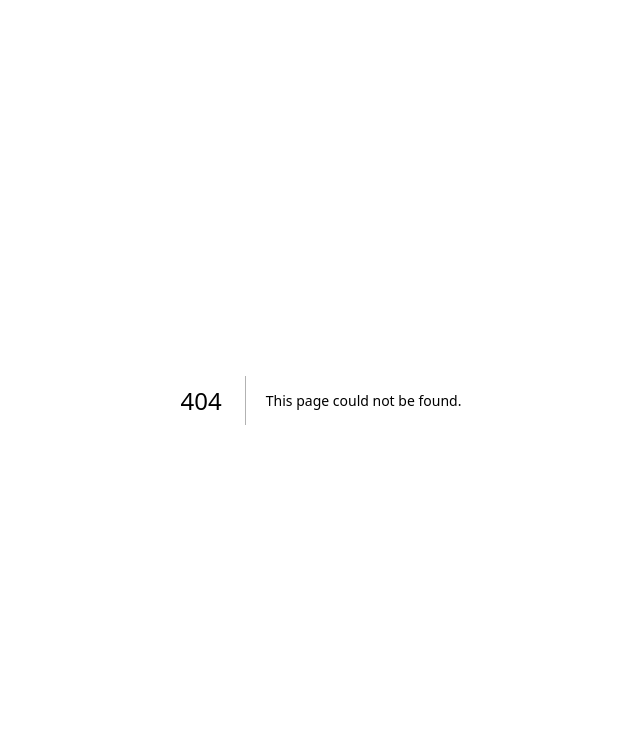
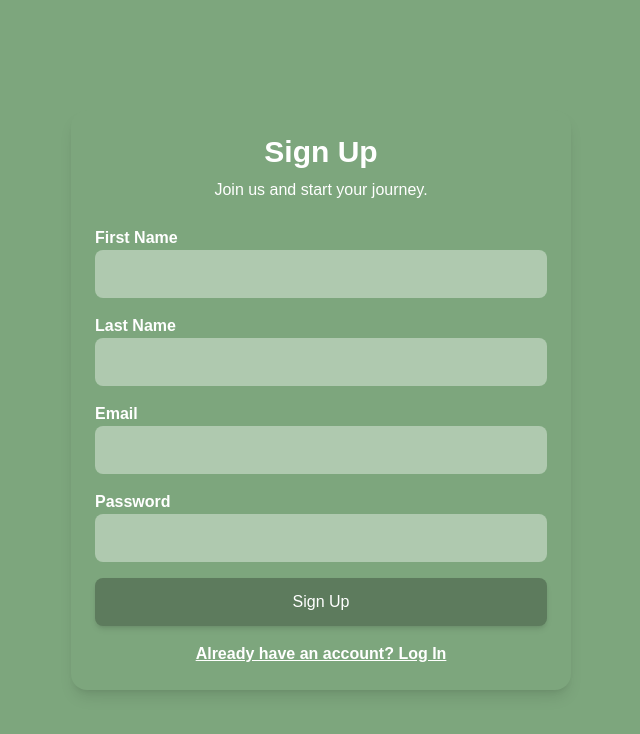
Before and after one commit to trandinh1/Matchathon, a Next.js app in the folder matchathon/: page /signup in a window 1280 px wide. Before the commit this address had no page. Shown: the top 734 px of the page, without its empty margins (319-959 px from the left). Built offline with nearby package versions, Linux system fonts and the light colour scheme.

Commit message:
login and signup page

```diff
--- /dev/null
+++ b/matchathon/app/login/page.tsx
@@ -0,0 +1,71 @@
+'use client';
+
+import { useState } from "react";
+import { useRouter } from "next/navigation";
+
+const LoginPage = () => {
+    const [email, setEmail] = useState("");
+    const [password, setPassword] = useState("");
+    const [error, setError] = useState("");
+    const router = useRouter();
+
+    const handleLogin = async (e: React.FormEvent) => {
+      e.preventDefault();
+      setError("");
+
+      try {
+        const response = await fetch("/api/auth/login", {
+          method: "POST",
+          headers: { "Content-Type": "application/json" },
+          body: JSON.stringify({ email, password }),
+        });
+
+        const data = await response.json();
+        if (!response.ok) throw new Error(data.message || "Login failed");
+
+        router.push("/page");
+      } catch (err: any) {
+        setError(err.message);
+      }
+    };
+
+    return (
+      <div className="flex min-h-screen items-center justify-center bg-[#7DA67D]">
+        <div className="w-[500px] p-6 shadow-lg rounded-2xl bg-[#7DA67D] border-none text-center">
+          <h2 className="text-white text-[64px] font-normal font-['Jua']">Welcome back!</h2>
+          <p className="text-white mb-6">Your perfect blend of teammates awaits.</p>
+          {error && <p className="text-red-500 text-center">{error}</p>}
+          <form onSubmit={handleLogin} className="space-y-4">
+            <div className="text-left">
+              <label className="text-white font-semibold">Email</label>
+              <input
+                type="email"
+                className="w-full p-3 rounded-lg bg-[#AFC9AF] border-none text-gray-900"
+                value={email}
+                onChange={(e) => setEmail(e.target.value)}
+                required
+              />
+            </div>
+            <div className="text-left">
+              <label className="text-white font-semibold">Password</label>
+              <input
+                type="password"
+                className="w-full p-3 rounded-lg bg-[#AFC9AF] border-none text-gray-900"
+                value={password}
+                onChange={(e) => setPassword(e.target.value)}
+                required
+              />
+            </div>
+            <button type="submit" className="w-full bg-[#5D7B5D] text-white py-3 rounded-lg shadow-md">
+              Log In
+            </button>
+          </form>
+          <p className="mt-4 text-white">
+            <a href="/signup" className="underline font-semibold">New to Matchathon? Sign Up</a>
+          </p>
+        </div>
+      </div>
+    );
+  };
+
+  export default LoginPage;
--- /dev/null
+++ b/matchathon/app/signup/page.tsx
@@ -0,0 +1,93 @@
+'use client';
+
+import { useState } from "react";
+import { useRouter } from "next/navigation";
+
+const SignupPage = () => {
+  const [firstName, setFirstName] = useState("");
+  const [lastName, setLastName] = useState("");
+  const [email, setEmail] = useState("");
+  const [password, setPassword] = useState("");
+  const [error, setError] = useState("");
+  const router = useRouter();
+
+  const handleSignup = async (e: React.FormEvent) => {
+    e.preventDefault();
+    setError("");
+
+    try {
+      const response = await fetch("/api/auth/register", {
+        method: "POST",
+        headers: { "Content-Type": "application/json" },
+        body: JSON.stringify({ firstName, lastName, email, password }),
+      });
+
+      const data = await response.json();
+      if (!response.ok) throw new Error(data.message || "Signup failed");
+
+      router.push("/dashboard");
+    } catch (err: any) {
+      setError(err.message);
+    }
+  };
+
+  return (
+    <div className="flex min-h-screen items-center justify-center bg-[#7DA67D]">
+      <div className="w-[500px] p-6 shadow-lg rounded-2xl bg-[#7DA67D] border-none text-center">
+        <h2 className="text-3xl font-bold text-white mb-2">Sign Up</h2>
+        <p className="text-white mb-6">Join us and start your journey.</p>
+        {error && <p className="text-red-500 text-center">{error}</p>}
+        <form onSubmit={handleSignup} className="space-y-4">
+          <div className="text-left">
+            <label className="text-white font-semibold">First Name</label>
+            <input
+              type="text"
+              className="w-full p-3 rounded-lg bg-[#AFC9AF] border-none text-gray-900"
+              value={firstName}
+              onChange={(e) => setFirstName(e.target.value)}
+              required
+            />
+          </div>
+          <div className="text-left">
+            <label className="text-white font-semibold">Last Name</label>
+            <input
+              type="text"
+              className="w-full p-3 rounded-lg bg-[#AFC9AF] border-none text-gray-900"
+              value={lastName}
+              onChange={(e) => setLastName(e.target.value)}
+              required
+            />
+          </div>
+          <div className="text-left">
+            <label className="text-white font-semibold">Email</label>
+            <input
+              type="email"
+              className="w-full p-3 rounded-lg bg-[#AFC9AF] border-none text-gray-900"
+              value={email}
+              onChange={(e) => setEmail(e.target.value)}
+              required
+            />
+          </div>
+          <div className="text-left">
+            <label className="text-white font-semibold">Password</label>
+            <input
+              type="password"
+              className="w-full p-3 rounded-lg bg-[#AFC9AF] border-none text-gray-900"
+              value={password}
+              onChange={(e) => setPassword(e.target.value)}
+              required
+            />
+          </div>
+          <button type="submit" className="w-full bg-[#5D7B5D] text-white py-3 rounded-lg shadow-md">
+            Sign Up
+          </button>
+        </form>
+        <p className="mt-4 text-white">
+          <a href="/login" className="underline font-semibold">Already have an account? Log In</a>
+        </p>
+      </div>
+    </div>
+  );
+};
+
+export default SignupPage;
```
Also changed, not shown: matchathon/app/profile/page.tsx (added), matchathon/components/navbar.tsx (added).
